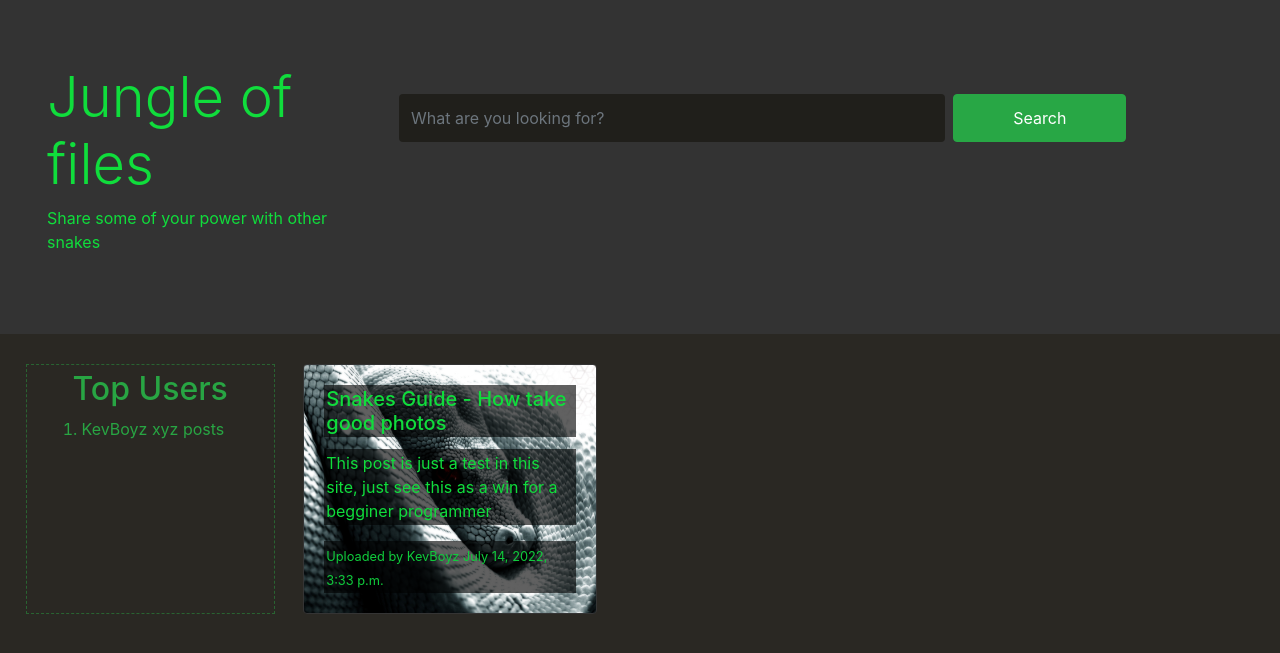
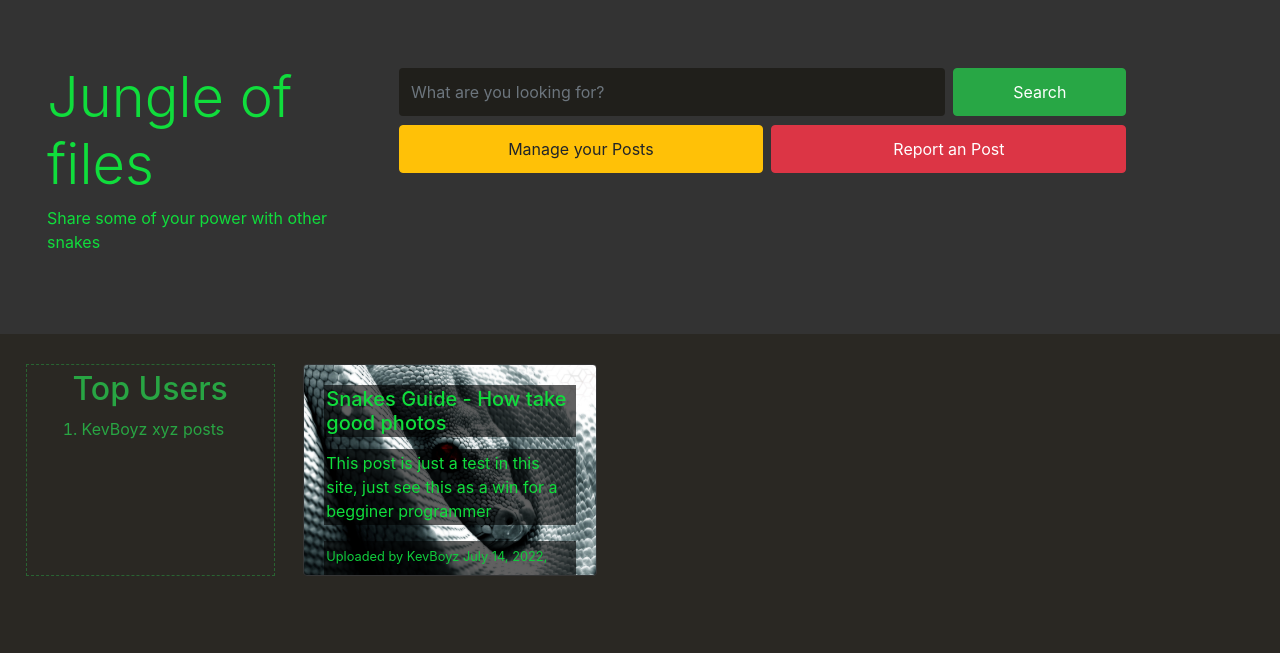
Before and after one commit to KevBoyz/Snake-Cloud, a Django app: page /jungle/dashboard/ in a window 1280 px wide. Shown: the part 56-709 px from the top of the page. Run offline with Django 4.2, Linux system fonts and the light colour scheme; a user stored in the database is signed in; data comes from the database, SQL or seed files in the repository; both versions use the stored data as it was after the commit.

Commit message:
managing things now

```diff
--- a/SnakeCloud/jungle_of_files/urls.py
+++ b/SnakeCloud/jungle_of_files/urls.py
@@ -6,4 +6,5 @@ urlpatterns = [
     path('dashboard/', views.dashboard, name='dashboard'),
     path('upload/', views.upload, name='upload'),
     path('dashboard/post/<str:id>/', views.dashboard_post, name='post'),
+    path('dashboard/post/delete/<str:id>', views.delete),
 ]
--- a/SnakeCloud/jungle_of_files/views.py
+++ b/SnakeCloud/jungle_of_files/views.py
@@ -6,7 +6,8 @@ from .models import *
 @login_required(login_url='/auth/login/')
 def dashboard(request):
     posts = FilePost.objects.all
-    return render(request, 'jungle/dashboard.html', {'posts': posts})
+    admposts = FilePost.objects.filter(user=request.user)
+    return render(request, 'jungle/dashboard.html', {'posts': posts, 'admposts': admposts})
 
 
 @login_required(login_url='/auth/login/')
@@ -35,3 +36,9 @@ def upload(request):
             return HttpResponse(e)
     elif request.method == 'GET':
         return render(request, 'jungle/upload.html')
+
+
+@login_required(login_url='/auth/login/')
+def delete(request, id):
+    FilePost.objects.get(id=id).delete()
+    return redirect('/jungle/dashboard/')
--- a/SnakeCloud/snakeshall/urls.py
+++ b/SnakeCloud/snakeshall/urls.py
@@ -5,5 +5,6 @@ from . import views
 urlpatterns = [
     path('', views.dashboard, name='dash'),
     path('new/', views.new_article),
-    path('articles/<str:article>', views.article)
+    path('articles/<str:article>', views.article),
+    path('articles/delete/<str:article>', views.delete),
 ]
--- a/SnakeCloud/templates/jungle/dashboard.html
+++ b/SnakeCloud/templates/jungle/dashboard.html
@@ -47,14 +47,21 @@ small {
 {% block  content %}
 <div class="jumbotron jumbotron-fluid contrast" style="display:flex; margin:0;">
   <div class="container" style="width: 25%; margin:auto; padding-right:0;">
-    <h1 class="display-4">Jungle of files</h1>
-    <p>Share some of your power with other snakes</p>
+  <h1 class="display-4">Jungle of files</h1>
+  <p>Share some of your power with other snakes</p>
   </div>
-  <div class="container" style="display:flex; width:70%; margin:0;position: relative;">
-    <input type="text" class="form-control" name="" placeholder="What are you looking for?" style="width: 63%; height: 3em;margin-top: 3.5%; border:none;">
-    <button type="submit" class='btn btn-success' style="width: 20%; height: 3em;margin: 3.5% 0 0 1%;">Search</button>
+  <div style="display: flex; flex-direction: column; width:70%; margin:0;position: relative;">
+    <div class="container" style="display:flex; width:100%; margin:0;position: relative;">
+      <input type="text" class="form-control" name="" placeholder="What are you looking for?" style="width: 63%; height: 3em;margin-top: .5%; border:none;">
+      <button type="submit" class='btn btn-success' style="width: 20%; height: 3em;margin: .5% 0 0 1%;">Search</button>
+    </div>
+    <div class="container" style="display:flex; width:100%; margin:0;position: relative;">
+      <button type="submit" class='btn btn-warning' data-toggle="modal" data-target="#modal" style="width: 42%; height: 3em;margin: 1% 1% 0 0;">Manage your Posts</button>
+      <button type="submit" class='btn btn-danger' style="width: 41%; height: 3em;margin: 1% 0 0 0;">Report an Post</button>
+    </div>
   </div>
 </div>
+
 <div class="container-fluid dark" style="display: flex; padding:30px 0 0 0;">
   <div class="container"style="width: 20%; border: 1px #28a5437a dashed; padding-top: 5px; margin: 0 2% 1.8% 2%">
     <h2 style="text-align:center;">Top Users</h2>
@@ -62,10 +69,10 @@ small {
       <li>KevBoyz xyz posts</li>
     </ol>
   </div>
-    <div class="container" style="width: 79%; padding:0 0 20px 0;">
-      <div class="card-group">
+    <div class="container" style="width: 79%; padding:0 0 20px 0;justify-content: space-between;">
+      <div style="display: flex;flex-wrap: wrap;">
         {% for post in posts %}
-          <div class="card contrast" style="background-image: url('/media/{{post.image}}'); background-position: center;background-repeat: no-repeat;background-size: cover; border: 1px #343434 solid; flex-wrap: wrap;">
+          <div class="card contrast" style="overflow:hidden;height: 212px;width: 40%; background-image: url('/media/{{post.image}}'); background-position: center;background-repeat: no-repeat;background-size: cover; border: 1px #343434 solid; flex-wrap: wrap;">
             <a href="post/{{post.id}}">
               <div class="card-body">
                 <h5 class="card-title dark-title">{{ post.title }}</h5>
@@ -77,6 +84,39 @@ small {
         {% endfor %}
       </div>
 
+
+      <div class="modal fade" id="modal" tabindex="-1" role="dialog" aria-labelledby="exampleModalLabel" aria-hidden="true">
+        <div class="modal-dialog" role="document">
+            <div class="modal-content">
+                <div class="modal-header contrast" style="color: #0d0; ">
+                  <h4 class="titulo">Manage your posts</h4>
+                    <button type="button" class="close" data-dismiss="modal" aria-label="Close">
+                        <span aria-hidden="true">&times;</span>
+                    </button>
+                </div>
+                <div class="modal-body dark">
+                    <div class="form-row">
+                        <div class='col-md'>
+                          <label>Listed Posts</label>
+                          <ol>
+                            {% for post in admposts%}
+                              <li><a href="post/{{post.id}}">{{post.title}}</a></li>
+                            {% endfor %}
+                          </ol>
+                        </div>
+                        <div class='col-md'>
+                                <label>Click to delete</label>
+                                  <ol>
+                                  {% for post in admposts%}
+                                    <li><a href="post/delete/{{post.id}}">{{post.title}}</a></li>
+                                  {% endfor %}
+                                  </ol>
+                                </div>
+                        </div>
+                </div>
+            </div>
+        </div>
+    </div>
   </div>
 </div>
 {% endblock %}
--- a/SnakeCloud/trees/urls.py
+++ b/SnakeCloud/trees/urls.py
@@ -5,4 +5,5 @@ urlpatterns = [
     path('', views.dashboard),
     path('new', views.new_room),
     path('<str:room>', views.room_view),
+    path('delete/<str:room>', views.delete),
 ]
```
Also changed, not shown: SnakeCloud/snakeshall/views.py (+7 -1 lines), SnakeCloud/templates/hall/dashboard.html (+35 -1 lines), SnakeCloud/templates/trees/dashboard.html (+35 -1 lines), SnakeCloud/trees/views.py (+10 -16 lines), SnakeCloud/db.sqlite3, SnakeCloud/media/jof/cursor.png (added).
